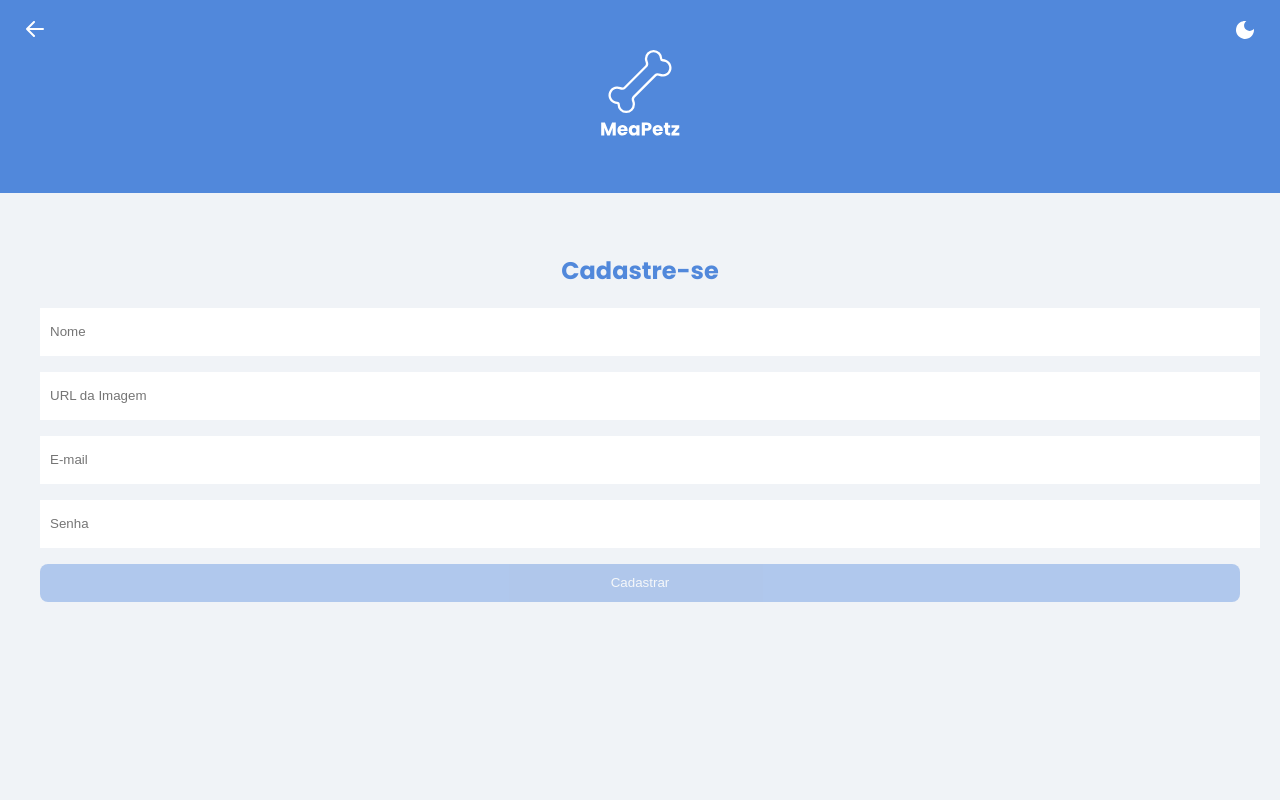
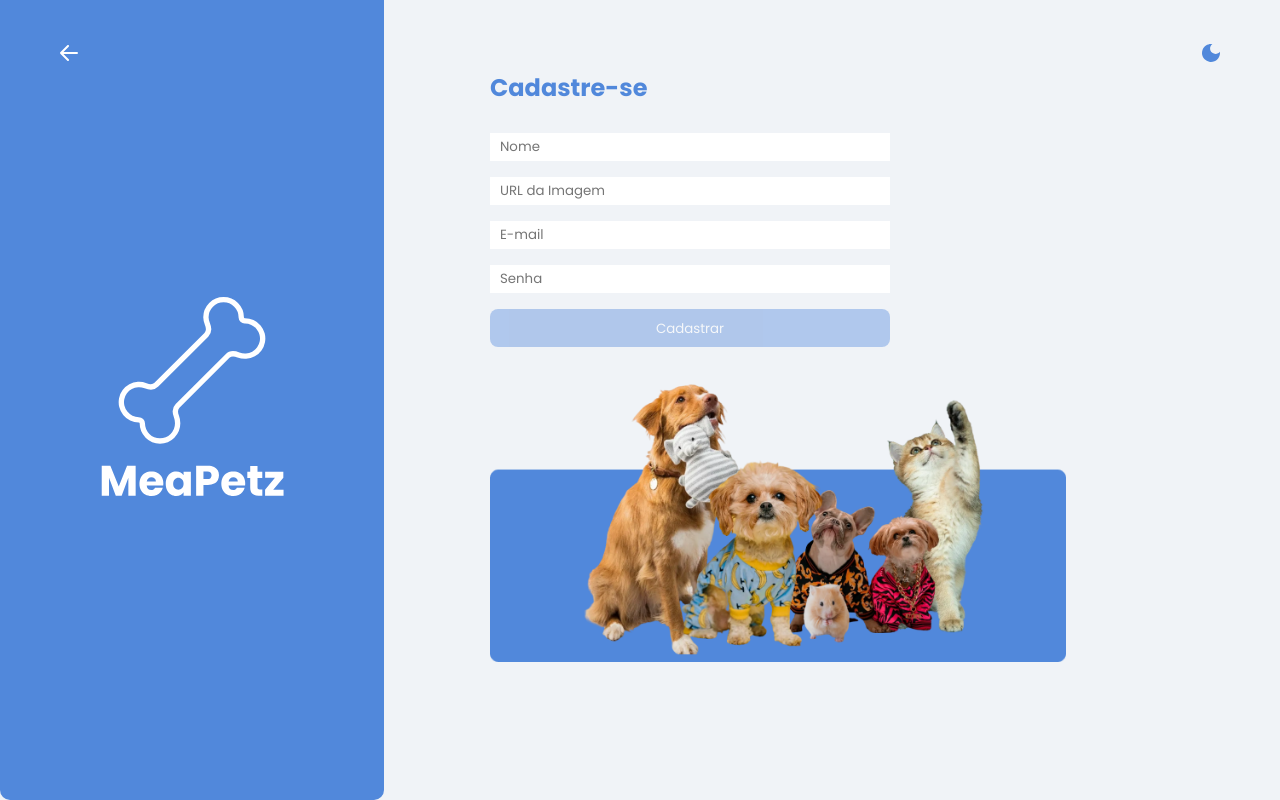
Before and after one commit to diegoguilhermeDS/m2-projeto-em-equipe-MeaPetz, a plain HTML site: page src/pages/register/index.html in a window 1280 px wide. Drawn offline with Linux system fonts and the light colour scheme.

Commit message:
feat: register desktop style

```diff
--- a/src/pages/register/index.css
+++ b/src/pages/register/index.css
@@ -1,22 +1,50 @@
-@import url('https://fonts.googleapis.com/css2?family=Poppins:wght@400;500;600;700&display=swap');
 body {
-    margin: 0;
-    padding: 0;
-    box-sizing: border-box;
-    text-decoration: none;
-    list-style: none;
-    font-family: "Poppins";
-    background-color: #F0F3F7;
+    width: 100%;
+    background-color: var(--color-grey-400);
 }
 
 /* Header */
 header {
-    background-color: #5188DB;
-    height: 12.0625rem;
+    position: relative;
+    margin-bottom: 1.5rem;
+}
+
+#logout {
+    top: 1.25rem;
+    left: 1.25rem;
+    width: 18px;
+    height: 18px;
+    transition: 0.3s;
+    cursor: pointer;
+    z-index: 1;
+}
+
+#logout:hover {
+    filter: brightness(0.70);
+}
+
+#dark-mode {
+    top: 1.25rem;
+    right: 1.25rem;
+    z-index: 1;
+}
+
+/* Main */
+.container-main {
+    text-align: center;
+}
+
+.section-banner-logo {
+    background-color: var(--color-brand-100);
+    width: 100%;
+    height: 12.5rem;
+    position: absolute;
+    top: 0;
+    left: 0;
     display: flex;
     justify-content: center;
     align-items: center;
-    position: relative;
+    border-radius: 0 0 var(--radius-1) var(--radius-1);
 }
 
 #logo {
@@ -24,39 +52,17 @@ header {
     height: 5.375rem;
 }
 
-.btn-base {
-    background-color: transparent;
-    border: none;
-    position: absolute;
+.section-form-register {
     display: flex;
-    align-items: center;
-    justify-content: center;
-}
-
-#logout {
-    top: 1.25rem;
-    left: 1.25rem;
-}
-
-#dark-mode {
-    top: 1.25rem;
-    right: 1.25rem;
-}
-
-/* Main */
-.container-main {
-    text-align: center;
-    padding: 2.5rem;
-}
-
-.container-main > section > h1 {
-    color: #5188DB;
+    flex-direction: column;
+    gap: var(--gap-1);
+    padding-top: 13.75rem;
 }
 
 #form-register {
     display: flex;
     flex-direction: column;
-    gap: 1rem;
+    gap: var(--gap-2);
 }
 
 input {
@@ -83,17 +89,47 @@ input {
     opacity: 40%;
 }
 
-.icon-search {
-    animation: searchAnimate 4s linear infinite;
+.img-petz {
+   display: none;
 }
 
+@media (min-width: 700px) {
+    /* Header */
+    .container-header {
+        position: relative;
+    }
 
+    #dark-mode > svg > path {
+        fill: var(--color-brand-100);
+    }
 
-@keyframes searchAnimate {
-    0% {
-        transform: rotate(0deg);
+    /* Main */
+    .container-main {
+        display: flex;
+        text-align: start;
     }
-    100% {
-        transform: rotate(360deg);
+
+    .section-banner-logo {
+        height: 100%;
+        width: 30%;
     }
+
+    #logo {
+        width: 12.5rem;
+        height: 12.5rem;
+    }
+
+    .section-form-register {
+        padding-left: 28.125rem;
+        padding-top: 2.875rem;
+    }
+
+    #form-register {
+        width: 25rem;
+    }
+
+    .img-petz {
+        display: inline-block;
+        width: 36rem;
+     }
 }
--- a/src/pages/register/index.html
+++ b/src/pages/register/index.html
@@ -11,15 +11,23 @@
 </head>
 <body>
     <header>
-        <picture>
-            <img id="logo" src="../../assets/img/Logo.svg" alt="image logo">
-        </picture>
-        <button class="btn-base" id="logout"><img src="../../assets/img/come-back.svg" alt="arrow icon"></button>
-        <button class="btn-base" id="dark-mode"><img src="../../assets/img/moon.svg" alt="moon icon"></button>
+        <div class="container container-header">
+            <button class="btn-base-icon" id="logout"><img src="../../assets/img/come-back.svg" alt="arrow icon"></button>
+            <button class="moon_icon btn-base-icon" id="dark-mode">
+                <svg width="18" height="18" viewBox="0 0 18 18" fill="none" xmlns="http://www.w3.org/2000/svg">
+                    <path d="M9 0C7.21997 0 5.47991 0.527841 3.99987 1.51677C2.51983 2.50571 1.36628 3.91131 0.685088 5.55585C0.00389951 7.20038 -0.17433 9.00998 0.172937 10.7558C0.520203 12.5016 1.37737 14.1053 2.63604 15.364C3.89472 16.6226 5.49836 17.4798 7.24419 17.8271C8.99002 18.1743 10.7996 17.9961 12.4442 17.3149C14.0887 16.6337 15.4943 15.4802 16.4832 14.0001C17.4722 12.5201 18 10.78 18 9C18 8.54 17.96 8.08 17.9 7.64C17.4003 8.34066 16.7401 8.91146 15.9746 9.30465C15.2091 9.69784 14.3606 9.90198 13.5 9.9C12.3552 9.90003 11.24 9.53643 10.3152 8.86166C9.39041 8.18688 8.70385 7.23581 8.35454 6.14561C8.00523 5.05541 8.01123 3.88243 8.37167 2.79586C8.73211 1.70928 9.42836 0.765281 10.36 0.0999999C9.92 0.0399999 9.46 0 9 0Z" fill="white"/>
+                </svg>
+            </button>
+        </div>
     </header>
-    <main class="container-main">
-        <section>
-            <h1>Cadastre-se</h1>
+    <main class="container container-main">
+        <section class="section-banner-logo">
+            <picture>
+                <img id="logo" src="../../assets/img/Logo.svg" alt="imagem da logo">
+            </picture>
+        </section>
+        <section class="section-form-register">
+            <h1 class="font-2-bold brand-1">Cadastre-se</h1>
             <form id="form-register">
                 <input type="text" name="name" id="name" placeholder="Nome">
                 <input type="url" name="avatar_url" id="avatar_url" placeholder="URL da Imagem">
@@ -27,9 +35,11 @@
                 <input type="password" name="password" id="password" placeholder="Senha">
                 <button class="btn-register" type="submit" disabled>Cadastrar</button>
             </form>
+
+            <img class="img-petz" src="../../assets/img/petz.png" alt="imagem banner petz">
+
         </section>
     </main>
-
     <script type="module" src="index.js"></script>
 </body>
 </html>
--- a/src/pages/register/index.js
+++ b/src/pages/register/index.js
@@ -9,7 +9,6 @@ function eventRegister() {
 
     eventButtonDisabled(btnRegister, formRegister)
 
-    console.log(btnRegister)
     formRegister.addEventListener("submit", (event) => {
         event.preventDefault()
 
--- a/src/scripts/requests/requestRegister.js
+++ b/src/scripts/requests/requestRegister.js
@@ -27,7 +27,6 @@ async function register(body, btn) {
             /* message error */
         }
 
-        console.log(response)
         return response
     } catch(err) {
 
--- a/src/styles/button.css
+++ b/src/styles/button.css
@@ -1,3 +1,12 @@
+.btn-base-icon {
+    background-color: transparent;
+    border: none;
+    position: absolute;
+    display: flex;
+    align-items: center;
+    justify-content: center;
+}
+
 .sun_icon{
     width: 18px;
     height: 18px;
@@ -45,9 +54,22 @@
     color: var(--color-white);
 }
 
+.icon-search {
+    animation: searchAnimate 4s linear infinite;
+}
+
 @media (min-width:700px){
     .form_btn, .edit_btn{
     width: 418px;
     height: 39px;
     }
 }
+
+@keyframes searchAnimate {
+    0% {
+        transform: rotate(0deg);
+    }
+    100% {
+        transform: rotate(360deg);
+    }
+}
--- a/src/styles/global.css
+++ b/src/styles/global.css
@@ -55,3 +55,9 @@
     max-width: 17.5rem;
     margin: 0 auto;
 }
+
+@media (min-width: 700px) {
+  .container {
+    max-width: 75rem;
+  }
+}
--- a/src/styles/styles.css
+++ b/src/styles/styles.css
@@ -0,0 +1,4 @@
+@import url("../styles/global.css");
+@import url("../styles/texts.css");
+@import url("../styles/colorTexts.css");
+@import url("../styles/button.css");
```
Also changed, not shown: src/assets/img/petz.png (added).
